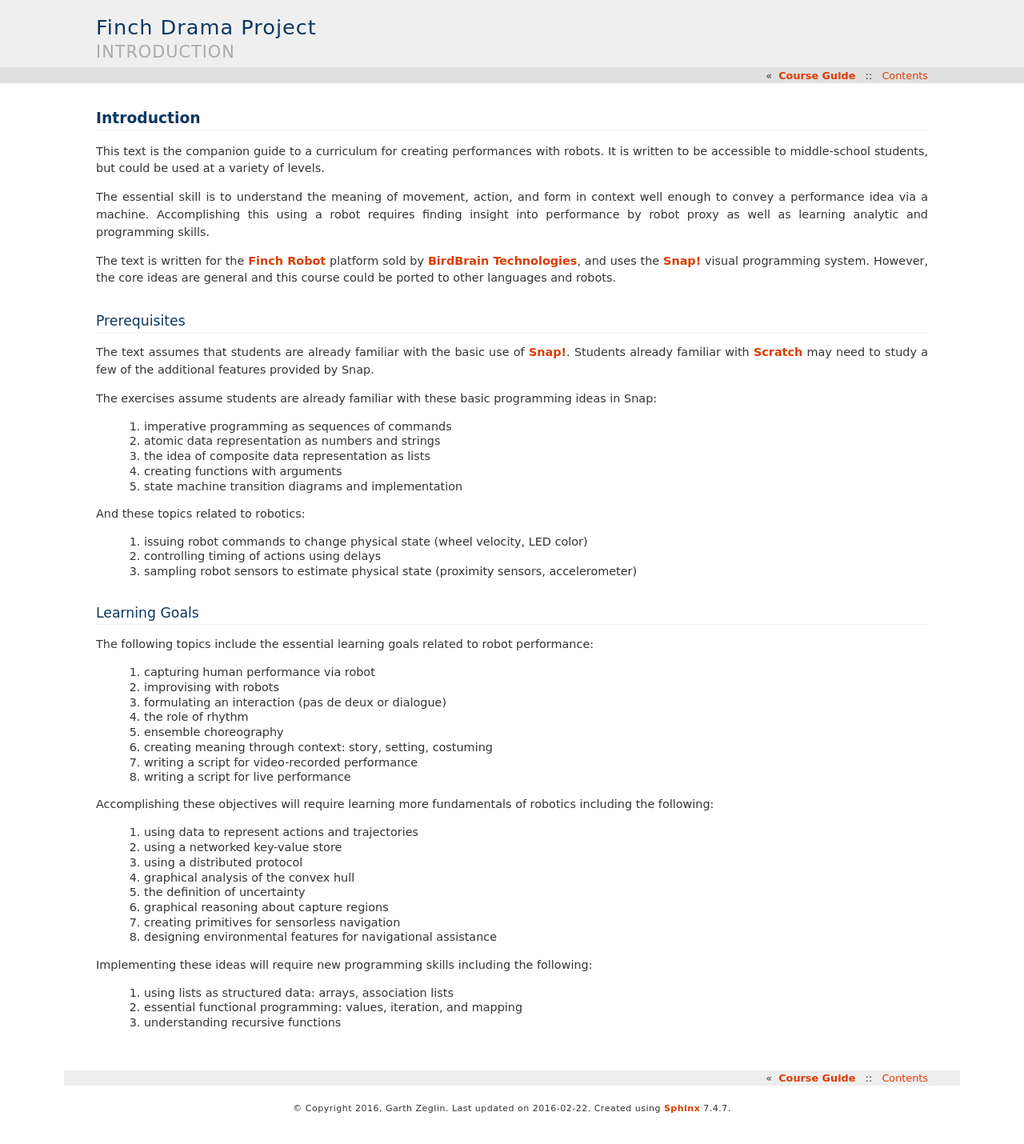
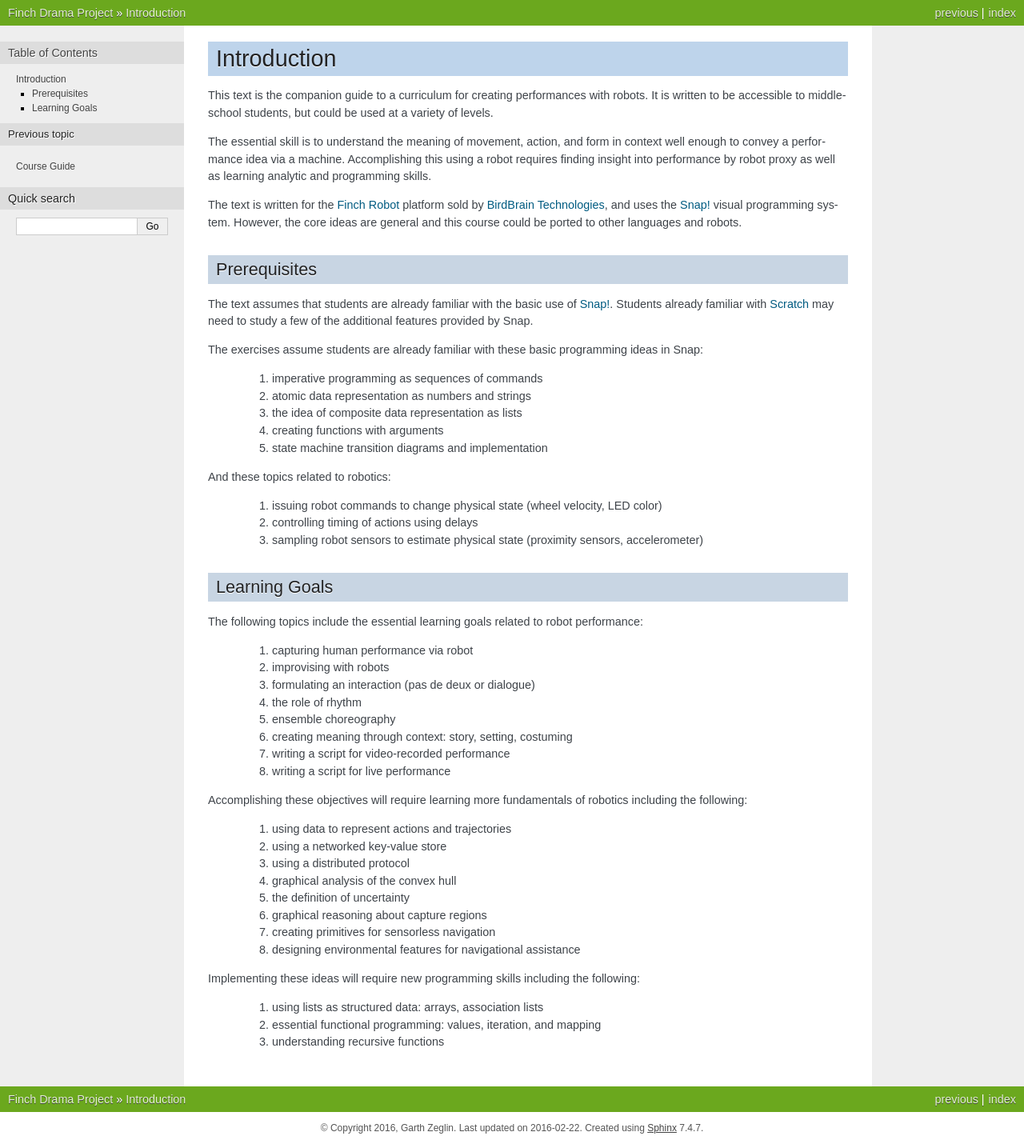
Before and after one commit to personalrobotics/finchdrama, a Sphinx documentation site: the page built from sphinx/intro.rst, in a window 1280 px wide. Shown: the whole page at 80% size. Built offline with Sphinx 7.4.7, drawn with Linux system fonts in a browser that asks for light colours; before the commit the page ends 1402 px from its top, so only the background shows below that.

Commit message:
Changing sphinx theme to one with sidebar menus.

```diff
--- a/sphinx/conf.py
+++ b/sphinx/conf.py
@@ -28,6 +28,12 @@ import datetime
 # ones.
 
 extensions = [
+    # 'sphinx.ext.autodoc',
+    # 'sphinx.ext.viewcode',
+    # 'sphinx.ext.mathjax',
+    # 'sphinxcontrib.youtube',
+    # 'breathe',
+    'sphinx.ext.graphviz'
 ]
 
 # Add any paths that contain templates here, relative to this directory.
@@ -115,8 +121,8 @@ pygments_style = 'sphinx'
 # html_theme = 'sphinx_rtd_theme'
 
 # good:
-# html_theme = 'nature'  # simple, clean typography and colors, has a default sidebard
-html_theme = 'haiku'   # good typography, although no sidebar, looks more like a book
+html_theme = 'nature'  # simple, clean typography and colors, has a default sidebar
+# html_theme = 'haiku'   # good typography, although no sidebar, looks more like a book
 
 # Theme options are theme-specific and customize the look and feel of a theme
 # further.  For a list of options available for each theme, see the
```
